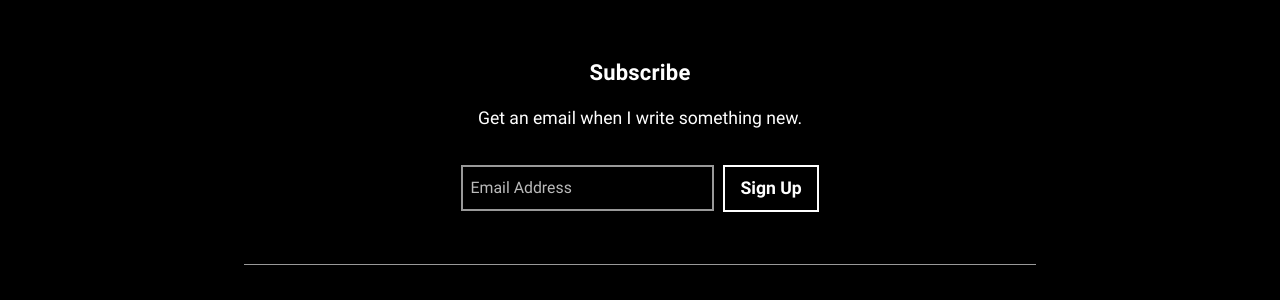
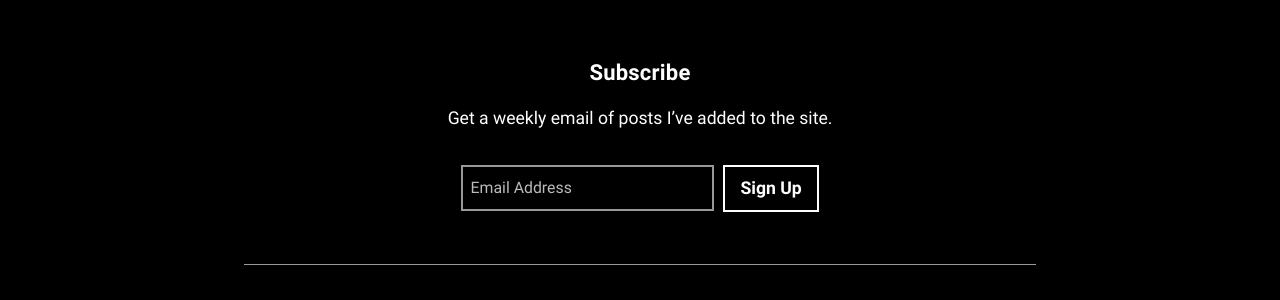
Before and after one commit to rra94/blog, a Jekyll site: the page built from _posts/2014-12-31-winter-a-haiku.md, in a window 1280 px wide and 900 px high, scrolled down 1810 px. Shown: the part 426-726 px from the top of the window. Built offline with Jekyll 4.4.1, drawn with Linux system fonts in a browser that asks for light colours; some web fonts are replaced.

Commit message:
fixed footer

```diff
--- a/_includes/footer.html
+++ b/_includes/footer.html
@@ -4,7 +4,7 @@
     <div class="subscribe" id="subscribe">
       <div class="subscribe__container">
         <span class="subscribe__title">Subscribe</span>
-        <p class="subscribe__text">Get an email when I write something new.</p>
+        <p class="subscribe__text">Get a weekly email of posts I’ve added to the site.</p>
         {% include subscribe-form.html %}
       </div>
     </div>
```
